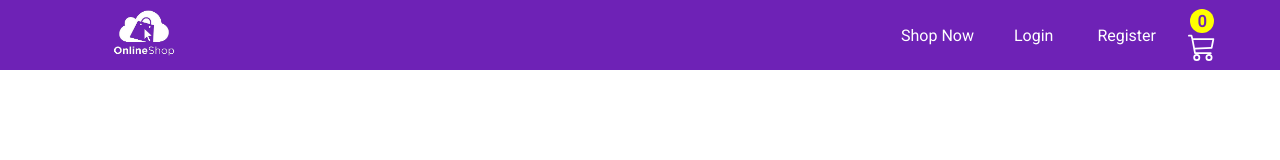
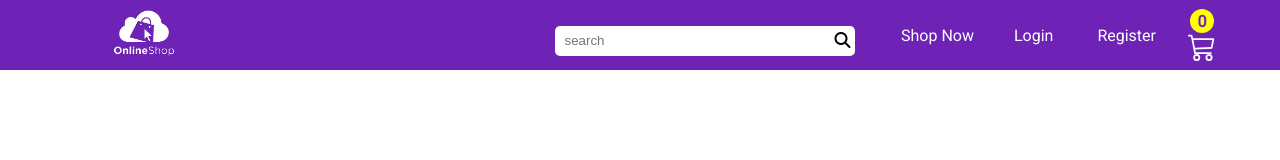
Before and after one commit to fjabbary/MERN-Ecommerce, a React (Create React App) app in the folder frontend/: page / in a window 1280 px wide. Shown: the top 160 px of the page. Built offline with nearby package versions, Linux system fonts and the light colour scheme; no server answers.

Commit message:
search func added

```diff
--- a/frontend/public/index.html
+++ b/frontend/public/index.html
@@ -13,6 +13,9 @@
       user's mobile device or desktop. See https://developers.google.com/web/fundamentals/web-app-manifest/
     -->
   <link rel="manifest" href="%PUBLIC_URL%/manifest.json" />
+  <link rel="stylesheet" href="https://cdnjs.cloudflare.com/ajax/libs/font-awesome/6.5.1/css/all.min.css"
+    integrity="sha512-DTOQO9RWCH3ppGqcWaEA1BIZOC6xxalwEsw9c2QQeAIftl+Vegovlnee1c9QX4TctnWMn13TZye+giMm8e2LwA=="
+    crossorigin="anonymous" referrerpolicy="no-referrer" />
   <!--
       Notice the use of %PUBLIC_URL% in the tags above.
       It will be replaced with the URL of the `public` folder during the build.
--- a/frontend/src/App.css
+++ b/frontend/src/App.css
@@ -489,3 +489,24 @@ body {
   border-radius: 5px;
   margin-bottom: 10px;
 }
+
+/* Search */
+.search-result {
+  display: flex;
+}
+
+.search-container input {
+  height: 30px;
+  width: 300px;
+  padding: 3px 10px;
+  border: none;
+  border-radius: 5px;
+  position: absolute;
+}
+
+.search-container .fa {
+  position: relative;
+  left: 280px;
+  top: 5px;
+  cursor: pointer;
+}
--- a/frontend/src/App.js
+++ b/frontend/src/App.js
@@ -11,6 +11,7 @@ import OneCategoryItems from './components/OneCategoryItems';
 import ProductDetails from './components/ProductDetails';
 import Register from './components/auth/Register';
 import Login from './components/auth/Login';
+import SearchResult from './components/SearchResult';
 
 const App = () => {
   return (
@@ -23,6 +24,7 @@ const App = () => {
         <Route path="/shop-now" element={<ShopNow />} />
         <Route path="/register" element={<Register />} />
         <Route path="/login" element={<Login />} />
+        <Route path="/search-result" element={<SearchResult />} />
         <Route path="/shop-now/:category" element={<OneCategoryItems />} />
         <Route path="/shop-now/:category/:id" element={<ProductDetails />} />
         <Route path="*" element={<NotFound />} />
--- a/frontend/src/components/Navbar.jsx
+++ b/frontend/src/components/Navbar.jsx
@@ -7,8 +7,14 @@ import { calcCartTotalQuantity } from "../features/cartSlice";
 import styled from "styled-components";
 import { logoutUser } from "../features/authSlice";
 import { toast } from "react-toastify";
+import { searchProducts } from "../features/searchSlice";
+import { useState } from "react";
+import { useNavigate } from "react-router-dom";
 
 const Navbar = () => {
+  const [query, setQuery] = useState("");
+  const navigate = useNavigate();
+
   const isCartOpen = useSelector((state) => state.cart.isCartOpen);
   const cartTotalQty = useSelector((state) => state.cart.cartTotalQty);
   const auth = useSelector((state) => state.auth);
@@ -28,12 +34,26 @@ const Navbar = () => {
     toast.warning("Logged out!", { position: "bottom-right" });
   };
 
+  const handleSearch = () => {
+    dispatch(searchProducts(query));
+    navigate("/search-result");
+  };
+
   return (
     <nav className="navbar-container">
       <div className="nav-bar">
         <Link to="/">
           <img src="/logo.png" alt="" className="logo" />
         </Link>
+
+        <div className="search-container">
+          <input
+            type="text"
+            placeholder="search"
+            onChange={(e) => setQuery(e.target.value)}
+          />
+          <i className="fa fa-search" onClick={handleSearch}></i>
+        </div>
 
         {isCartOpen && <DropDown />}
 
--- /dev/null
+++ b/frontend/src/components/SearchResult.jsx
@@ -0,0 +1,16 @@
+import { useSelector } from "react-redux";
+import ProductCard from "./ProductCard";
+
+const SearchResult = () => {
+  const { results } = useSelector((state) => state.search.results);
+  console.log(results);
+  return (
+    <div className="search-result">
+      {results?.map((item) => (
+        <ProductCard item={item} />
+      ))}
+    </div>
+  );
+};
+
+export default SearchResult;
--- /dev/null
+++ b/frontend/src/features/searchSlice.js
@@ -0,0 +1,40 @@
+import { createSlice, createAsyncThunk } from "@reduxjs/toolkit";
+import axios from "axios";
+import { url } from './api';
+
+
+const initialState = {
+  results: [],
+  status: null,
+  error: null
+}
+
+export const searchProducts = createAsyncThunk(
+  "products/productsSearch",
+  async (query) => {
+    const res = await axios.get(`${url}/search/${query}`);
+    return res?.data;
+  }
+)
+
+const searchSlice = createSlice({
+  name: 'search',
+  initialState,
+  reducers: {},
+  extraReducers: builder => {
+    builder.addCase(searchProducts.pending, state => {
+      state.status = 'pending';
+    });
+    builder.addCase(searchProducts.fulfilled, (state, action) => {
+      state.status = 'fulfilled';
+      state.results = action.payload;
+    });
+    builder.addCase(searchProducts.rejected, (state, action) => {
+      state.status = 'rejected';
+      state.error = action.payload;
+    });
+  }
+})
+
+
+export default searchSlice.reducer;
--- a/frontend/src/index.js
+++ b/frontend/src/index.js
@@ -11,6 +11,7 @@ import { productsApi } from './features/productsApi';
 import categoryReducer, { categoriesFetch } from './features/categoriesSlice';
 
 import authReducer, { loadUser } from './features/authSlice';
+import searchReducer from './features/searchSlice';
 
 const store = configureStore({
   reducer: {
@@ -18,7 +19,8 @@ const store = configureStore({
     [productsApi.reducerPath]: productsApi.reducer,
     cart: cartReducer,
     categories: categoryReducer,
-    auth: authReducer
+    auth: authReducer,
+    search: searchReducer
   },
   middleware: (getDefaultMiddleware) => {
     return getDefaultMiddleware().concat(productsApi.middleware);
```
Also changed, not shown: 1 other file (tests, documents, lock files or other folders).
